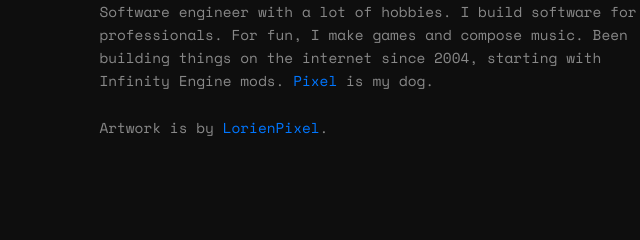
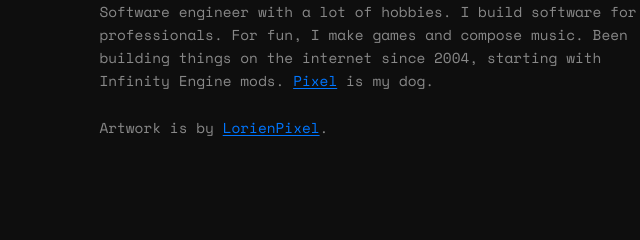
Before and after one commit to katbella/katbella.github.io, an Astro site: page /about in a window 1280 px wide. Shown: the part 170-410 px from the top of the page, 35-675 px from the left. Built offline with nearby package versions, Linux system fonts and the light colour scheme; Astro itself is replaced by a stand-in of ours.

Commit message:
minor a11y improvements

```diff
--- a/src/pages/about.astro
+++ b/src/pages/about.astro
@@ -36,4 +36,10 @@ import Layout from '../layouts/Layout.astro';
     line-height: 1.6;
     margin-bottom: 1.5rem;
   }
+
+  p a {
+    text-decoration: underline;
+    text-underline-offset: 0.12em;
+    text-decoration-thickness: 0.08em;
+  }
 </style>
```
